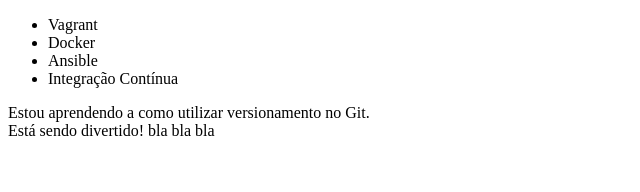
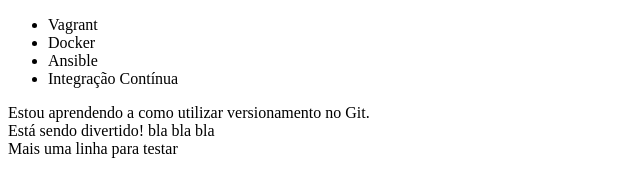
Before and after one commit to GeovanaSantana/alura-teste, a plain HTML site: page index.html in a window 1280 px wide. Shown: the whole page, without its empty margins (0-640 px from the left). Drawn offline with Linux system fonts and the light colour scheme.

Commit message:
adicionei mais uma linha

```diff
--- a/index.html
+++ b/index.html
@@ -13,7 +13,9 @@
     </ul>
     <p>
         Estou aprendendo a como utilizar versionamento no Git. <br>
-        Está sendo divertido! bla bla bla
+        Está sendo divertido! bla bla bla <br>
+        Mais uma linha para testar
+
     </p>
 </body>
 </html>
```
